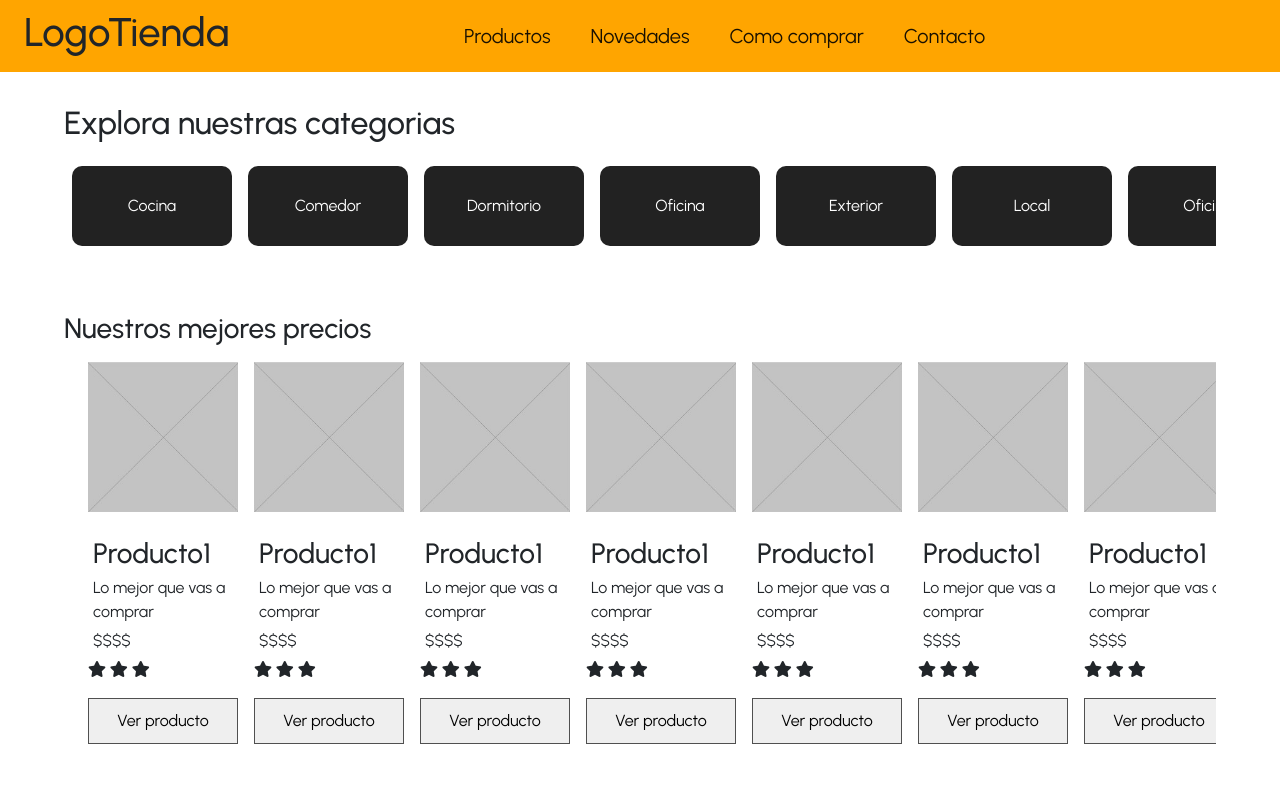
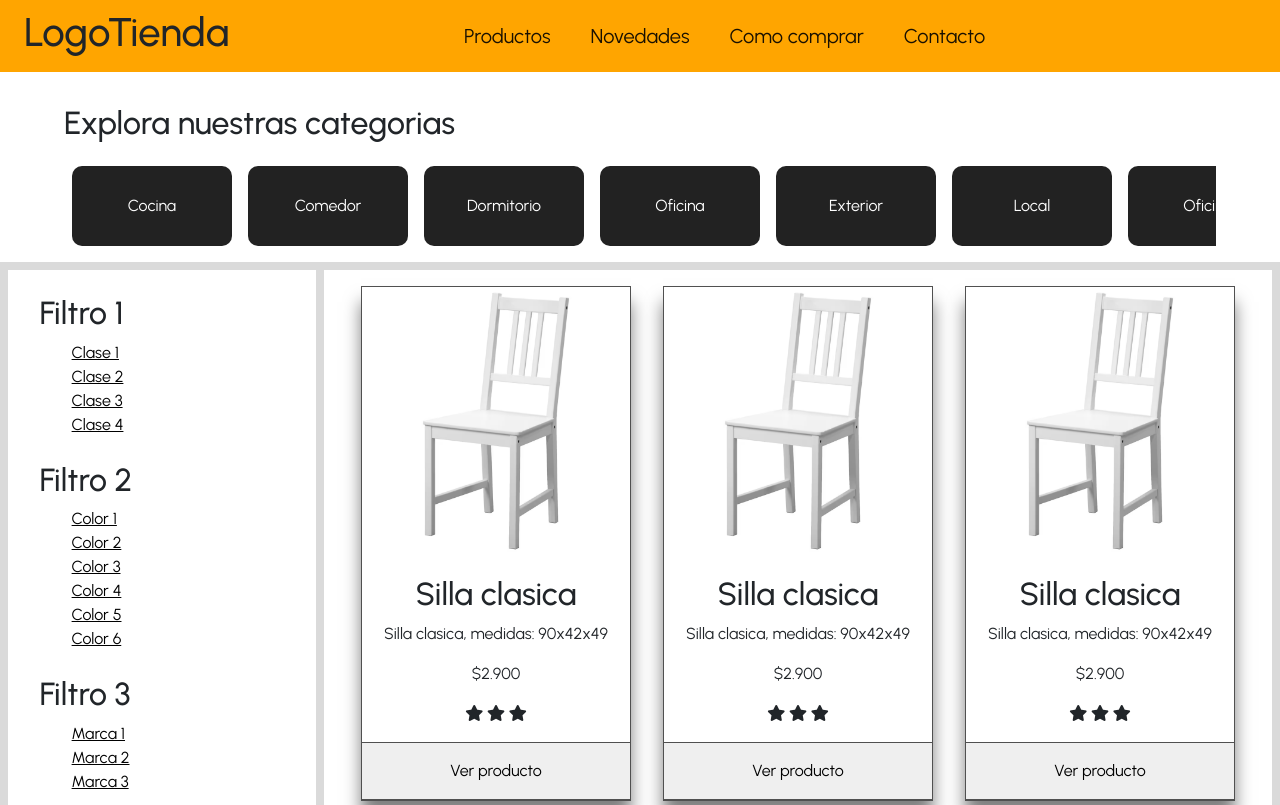
Before and after one commit to JoaquinEscobar2002/proyectoCoder, a plain HTML site: page pages/productos.html in a window 1280 px wide. Shown: the top 805 px of the page. Drawn offline with nearby package versions, Linux system fonts and the light colour scheme.

Commit message:
añadiendo catalogo con grid y correcciones a nav para mobile

```diff
--- a/pages/productos.html
+++ b/pages/productos.html
@@ -18,13 +18,17 @@
 </head>
 <body>
     <header class="container-fluid">
-        <!-- Menu de navegacion -->
-        <nav class="navbar navbar-expand-lg">
+        <!-- MENU DE NAVEGACION -->
+        <nav class="navbar navbar-expand-lg menu">
             <div class="container-fluid">
+                <!-- LOGO -->
+                <h1><a class="nav-link" href="../index.html">LogoTienda</a></h1>
+
+                <!-- MENU HAMBURGUESA -->
                 <button class="navbar-toggler bg-light" type="button" data-bs-toggle="collapse" data-bs-target="#navbarSupportedContent" aria-controls="navbarSupportedContent" aria-expanded="false" aria-label="Toggle navigation">
                     <span class="navbar-toggler-icon"></span>
                 </button>
-                <h1><a class="nav-link" href="../index.html">LogoTienda</a></h1>
+
                 <div class="collapse navbar-collapse row" id="navbarSupportedContent">
                     <ul class="navbar-nav row justify-content-center">
                         <li class="nav-item col-auto fs-5">
@@ -43,7 +47,6 @@
                 </div>
             </div>
         </nav>
-    </div>
     </header>
     <!-- contenido principal -->
     <main class="contenido__extendido">
@@ -61,194 +64,188 @@
         </div>
 
         <!-- inicio seccion de productos -->
-        <section class="productos">
-            <div class="productos__titulo"><h3>Nuestros mejores precios</h3></div>
-            <div class="productos__contenido">
-                <!-- remplazar por productos -->
 
-                <div class="item__productos">
-                    <img src="../img/imagen.jpeg" alt="imagen">
-                    <div>
-                        <h3 class="item__productos--text">Producto1</h3>
-                        <p class="item__productos--text">Lo mejor que vas a comprar</p>
-                        <p class="item__productos--text">$$$$</p>
+        <!-- seccion catalogo -->
+
+        <div class="contenedor__catalogo">
+            <!-- filtro -->
+
+            <section class="filtro">
+                <h3 class="filtro__titulo">Filtro 1</h3>
+                <ul class="filtro__lista">
+                    <li><a href="#">Clase 1</a></li>
+                    <li><a href="#">Clase 2</a></li>
+                    <li><a href="#">Clase 3</a></li>
+                    <li><a href="#">Clase 4</a></li>
+                </ul>
+
+                <h3 class="filtro__titulo">Filtro 2</h3>
+                <ul class="filtro__lista">
+                    <li><a href="#">Color 1</a></li>
+                    <li><a href="#">Color 2</a></li>
+                    <li><a href="#">Color 3</a></li>
+                    <li><a href="#">Color 4</a></li>
+                    <li><a href="#">Color 5</a></li>
+                    <li><a href="#">Color 6</a></li>
+                </ul>
+
+                <h3 class="filtro__titulo">Filtro 3</h3>
+                <ul class="filtro__lista">
+                    <li><a href="#">Marca 1</a></li>
+                    <li><a href="#">Marca 2</a></li>
+                    <li><a href="#">Marca 3</a></li>
+                </ul>
+
+            </section>
+
+            <!-- catalogo -->
+
+            <section class="catalogo">
+<!--                 <div>
+                    <div class="seccion__productos--informacion">
+                        <h2 class="informacion__titulo">Encontra lo que necesitas</h2>
+                        <p class="informacion__texto">Consegui los muebles que mejor se adapten a vos, explora nuestros productos y converti tu casa en un hogar</p>
+                    </div>
+                </div> -->
+                <div class="seccion__productos">
+
+                    <article class="productos__card">
+                        <img src="../img/products/producto__001--01.avif" alt="Silla blanca sin fondo">
+                        <div class="productos__info">
+                            <h2>Silla clasica</h2>
+                            <p>Silla clasica, medidas: 90x42x49</p>
+                            <p>$2.900</p>
                             <p class="item__productos--valoracion">
                                 <i class="fas fa-star"></i>
                                 <i class="fas fa-star"></i>
                                 <i class="fas fa-star"></i>
                             </p>
                         </div>
-                    <a href=""><button class="btn__productos">Ver producto</button></a>
-                </div>
+                        <a href="../pages/productos/producto__001.html"><button class="boton__animado">Ver producto</button></a>
+                    </article>
 
-                <div class="item__productos">
-                    <img src="../img/imagen.jpeg" alt="imagen">
-                    <div>
-                        <h3 class="item__productos--text">Producto1</h3>
-                        <p class="item__productos--text">Lo mejor que vas a comprar</p>
-                        <p class="item__productos--text">$$$$</p>
+                    <article class="productos__card">
+                        <img src="../img/products/producto__001--01.avif" alt="Silla blanca sin fondo">
+                        <div class="productos__info">
+                            <h2>Silla clasica</h2>
+                            <p>Silla clasica, medidas: 90x42x49</p>
+                            <p>$2.900</p>
                             <p class="item__productos--valoracion">
                                 <i class="fas fa-star"></i>
                                 <i class="fas fa-star"></i>
                                 <i class="fas fa-star"></i>
                             </p>
                         </div>
-                    <a href=""><button class="btn__productos">Ver producto</button></a>
-                </div>
+                        <a href="../pages/productos/producto__001.html"><button class="boton__animado">Ver producto</button></a>
+                    </article>
 
-                <div class="item__productos">
-                    <img src="../img/imagen.jpeg" alt="imagen">
-                    <div>
-                        <h3 class="item__productos--text">Producto1</h3>
-                        <p class="item__productos--text">Lo mejor que vas a comprar</p>
-                        <p class="item__productos--text">$$$$</p>
+                    <article class="productos__card">
+                        <img src="../img/products/producto__001--01.avif" alt="Silla blanca sin fondo">
+                        <div class="productos__info">
+                            <h2>Silla clasica</h2>
+                            <p>Silla clasica, medidas: 90x42x49</p>
+                            <p>$2.900</p>
                             <p class="item__productos--valoracion">
                                 <i class="fas fa-star"></i>
                                 <i class="fas fa-star"></i>
                                 <i class="fas fa-star"></i>
                             </p>
                         </div>
-                    <a href=""><button class="btn__productos">Ver producto</button></a>
-                </div>
+                        <a href="../pages/productos/producto__001.html"><button class="boton__animado">Ver producto</button></a>
+                    </article>
 
-                <div class="item__productos">
-                    <img src="../img/imagen.jpeg" alt="imagen">
-                    <div>
-                        <h3 class="item__productos--text">Producto1</h3>
-                        <p class="item__productos--text">Lo mejor que vas a comprar</p>
-                        <p class="item__productos--text">$$$$</p>
+                    <article class="productos__card">
+                        <img src="../img/products/producto__001--01.avif" alt="Silla blanca sin fondo">
+                        <div class="productos__info">
+                            <h2>Silla clasica</h2>
+                            <p>Silla clasica, medidas: 90x42x49</p>
+                            <p>$2.900</p>
                             <p class="item__productos--valoracion">
                                 <i class="fas fa-star"></i>
                                 <i class="fas fa-star"></i>
                                 <i class="fas fa-star"></i>
                             </p>
                         </div>
-                    <a href=""><button class="btn__productos">Ver producto</button></a>
-                </div>
+                        <a href="../pages/productos/producto__001.html"><button class="boton__animado">Ver producto</button></a>
+                    </article>
 
-                <div class="item__productos">
-                    <img src="../img/imagen.jpeg" alt="imagen">
-                    <div>
-                        <h3 class="item__productos--text">Producto1</h3>
-                        <p class="item__productos--text">Lo mejor que vas a comprar</p>
-                        <p class="item__productos--text">$$$$</p>
+                    <article class="productos__card">
+                        <img src="../img/products/producto__001--01.avif" alt="Silla blanca sin fondo">
+                        <div class="productos__info">
+                            <h2>Silla clasica</h2>
+                            <p>Silla clasica, medidas: 90x42x49</p>
+                            <p>$2.900</p>
                             <p class="item__productos--valoracion">
                                 <i class="fas fa-star"></i>
                                 <i class="fas fa-star"></i>
                                 <i class="fas fa-star"></i>
                             </p>
                         </div>
-                    <a href=""><button class="btn__productos">Ver producto</button></a>
-                </div>
+                        <a href="../pages/productos/producto__001.html"><button class="boton__animado">Ver producto</button></a>
+                    </article>
 
-                <div class="item__productos">
-                    <img src="../img/imagen.jpeg" alt="imagen">
-                    <div>
-                        <h3 class="item__productos--text">Producto1</h3>
-                        <p class="item__productos--text">Lo mejor que vas a comprar</p>
-                        <p class="item__productos--text">$$$$</p>
+                    <article class="productos__card">
+                        <img src="../img/products/producto__001--01.avif" alt="Silla blanca sin fondo">
+                        <div class="productos__info">
+                            <h2>Silla clasica</h2>
+                            <p>Silla clasica, medidas: 90x42x49</p>
+                            <p>$2.900</p>
                             <p class="item__productos--valoracion">
                                 <i class="fas fa-star"></i>
                                 <i class="fas fa-star"></i>
                                 <i class="fas fa-star"></i>
                             </p>
                         </div>
-                    <a href=""><button class="btn__productos">Ver producto</button></a>
-                </div>
+                        <a href="../pages/productos/producto__001.html"><button class="boton__animado">Ver producto</button></a>
+                    </article>
 
-                <div class="item__productos">
-                    <img src="../img/imagen.jpeg" alt="imagen">
-                    <div>
-                        <h3 class="item__productos--text">Producto1</h3>
-                        <p class="item__productos--text">Lo mejor que vas a comprar</p>
-                        <p class="item__productos--text">$$$$</p>
+                    <article class="productos__card">
+                        <img src="../img/products/producto__001--01.avif" alt="Silla blanca sin fondo">
+                        <div class="productos__info">
+                            <h2>Silla clasica</h2>
+                            <p>Silla clasica, medidas: 90x42x49</p>
+                            <p>$2.900</p>
                             <p class="item__productos--valoracion">
                                 <i class="fas fa-star"></i>
                                 <i class="fas fa-star"></i>
                                 <i class="fas fa-star"></i>
                             </p>
                         </div>
-                    <a href=""><button class="btn__productos">Ver producto</button></a>
-                </div>
+                        <a href="../pages/productos/producto__001.html"><button class="boton__animado">Ver producto</button></a>
+                    </article>
 
-                <div class="item__productos">
-                    <img src="../img/imagen.jpeg" alt="imagen">
-                    <div>
-                        <h3 class="item__productos--text">Producto1</h3>
-                        <p class="item__productos--text">Lo mejor que vas a comprar</p>
-                        <p class="item__productos--text">$$$$</p>
+                    <article class="productos__card">
+                        <img src="../img/products/producto__001--01.avif" alt="Silla blanca sin fondo">
+                        <div class="productos__info">
+                            <h2>Silla clasica</h2>
+                            <p>Silla clasica, medidas: 90x42x49</p>
+                            <p>$2.900</p>
                             <p class="item__productos--valoracion">
                                 <i class="fas fa-star"></i>
                                 <i class="fas fa-star"></i>
                                 <i class="fas fa-star"></i>
                             </p>
                         </div>
-                    <a href=""><button class="btn__productos">Ver producto</button></a>
-                </div>
+                        <a href="../pages/productos/producto__001.html"><button class="boton__animado">Ver producto</button></a>
+                    </article>
 
-                <div class="item__productos">
-                    <img src="../img/imagen.jpeg" alt="imagen">
-                    <div>
-                        <h3 class="item__productos--text">Producto1</h3>
-                        <p class="item__productos--text">Lo mejor que vas a comprar</p>
-                        <p class="item__productos--text">$$$$</p>
+                    <article class="productos__card">
+                        <img src="../img/products/producto__001--01.avif" alt="Silla blanca sin fondo">
+                        <div class="productos__info">
+                            <h2>Silla clasica</h2>
+                            <p>Silla clasica, medidas: 90x42x49</p>
+                            <p>$2.900</p>
                             <p class="item__productos--valoracion">
                                 <i class="fas fa-star"></i>
                                 <i class="fas fa-star"></i>
                                 <i class="fas fa-star"></i>
                             </p>
                         </div>
-                    <a href=""><button class="btn__productos">Ver producto</button></a>
+                        <a href="../pages/productos/producto__001.html"><button class="boton__animado">Ver producto</button></a>
+                    </article>
                 </div>
-
-                <div class="item__productos">
-                    <img src="../img/imagen.jpeg" alt="imagen">
-                    <div>
-                        <h3 class="item__productos--text">Producto1</h3>
-                        <p class="item__productos--text">Lo mejor que vas a comprar</p>
-                        <p class="item__productos--text">$$$$</p>
-                        <p class="item__productos--valoracion">
-                            <i class="fas fa-star"></i>
-                            <i class="fas fa-star"></i>
-                            <i class="fas fa-star"></i>
-                        </p>
+            </section>
         </div>
-                    <a href=""><button class="btn__productos">Ver producto</button></a>
-                </div>
-
-                <div class="item__productos">
-                    <img src="../img/imagen.jpeg" alt="imagen">
-                    <div>
-                        <h3 class="item__productos--text">Producto1</h3>
-                        <p class="item__productos--text">Lo mejor que vas a comprar</p>
-                        <p class="item__productos--text">$$$$</p>
-                        <p class="item__productos--valoracion">
-                            <i class="fas fa-star"></i>
-                            <i class="fas fa-star"></i>
-                            <i class="fas fa-star"></i>
-                        </p>
-                    </div>
-                    <a href=""><button class="btn__productos">Ver producto</button></a>
-                </div>
-
-                <div class="item__productos">
-                    <img src="../img/imagen.jpeg" alt="imagen">
-                    <div>
-                        <h3 class="item__productos--text">Producto1</h3>
-                        <p class="item__productos--text">Lo mejor que vas a comprar</p>
-                        <p class="item__productos--text">$$$$</p>
-                        <p class="item__productos--valoracion">
-                            <i class="fas fa-star"></i>
-                            <i class="fas fa-star"></i>
-                            <i class="fas fa-star"></i>
-                        </p>
-                    </div>
-                    <a href=""><button class="btn__productos">Ver producto</button></a>
-                </div>
-
-
-        </section>
-
     </main>
 
     <footer>
--- a/style/style.css
+++ b/style/style.css
@@ -169,6 +169,7 @@ main .productos .productos__contenido .item__productos .item__productos--text{
     margin: 1rem 0rem;
     border: 1px solid rgb(80, 80, 80);
     text-align: center;
+    box-shadow: 0 1rem 1rem rgba(0, 0, 0, .5);
 }
 
 .productos__card .productos__info button{
@@ -212,6 +213,57 @@ main .productos .productos__contenido .item__productos .item__productos--text{
     justify-content: start;
     overflow-y: scroll;
 }
+
+.contenedor__catalogo{
+    display: grid;
+    grid-template-columns: 1fr;
+    grid-template-areas:"prodd";
+    background-color: #2222222a;
+}
+
+/* filtro lateral */
+
+.filtro{
+    padding-left: 10% ;
+    grid-area: flt;
+    display: none;
+    background-color: white;
+}
+
+.filtro__titulo{
+    font-size: 2rem;
+    margin-top: 1.5rem;
+}
+
+.filtro__lista{
+    list-style: none;
+}
+
+.filtro__lista li a{
+    color: black;
+}
+
+/* productos del catalogo */
+
+.catalogo{
+    background-color: white;
+    grid-area: prodd;
+}
+
+@media screen and (min-width:570px) {
+    .contenedor__catalogo{
+        display: grid;
+        grid-template-columns: 1fr 1fr 1fr 1fr;
+        grid-template-areas:"flt prodd prodd prodd";
+        padding: .5rem;
+    }
+
+    .filtro{
+        display: inline;
+        margin-right: .5rem;
+    }
+}
+
 
 
 /* ---estilos guia.html--- */
```
Also changed, not shown: pages/contacto.html (+7 -4 lines), pages/guia.html (+7 -4 lines), pages/novedades.html (+7 -4 lines), pages/productos/producto__001.html (+7 -4 lines). Lines whose indentation alone changed are shown as unchanged.
